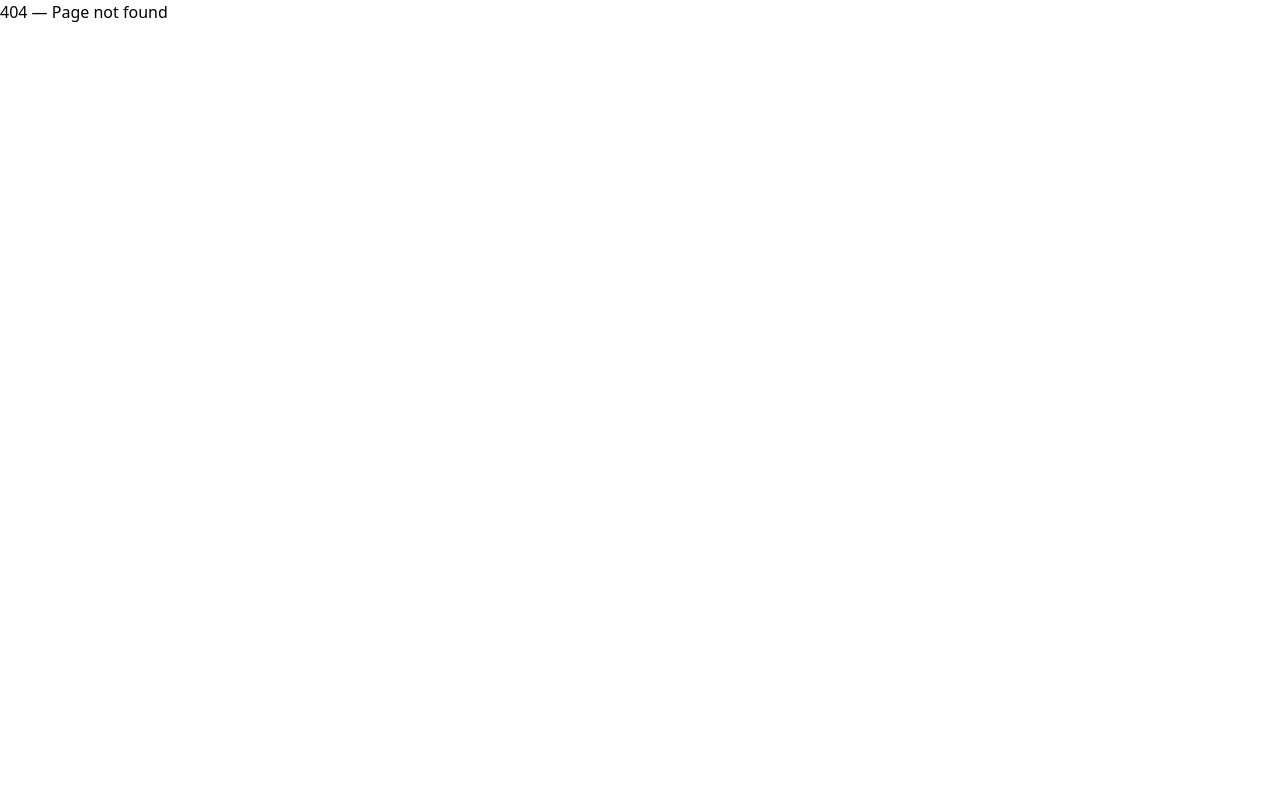
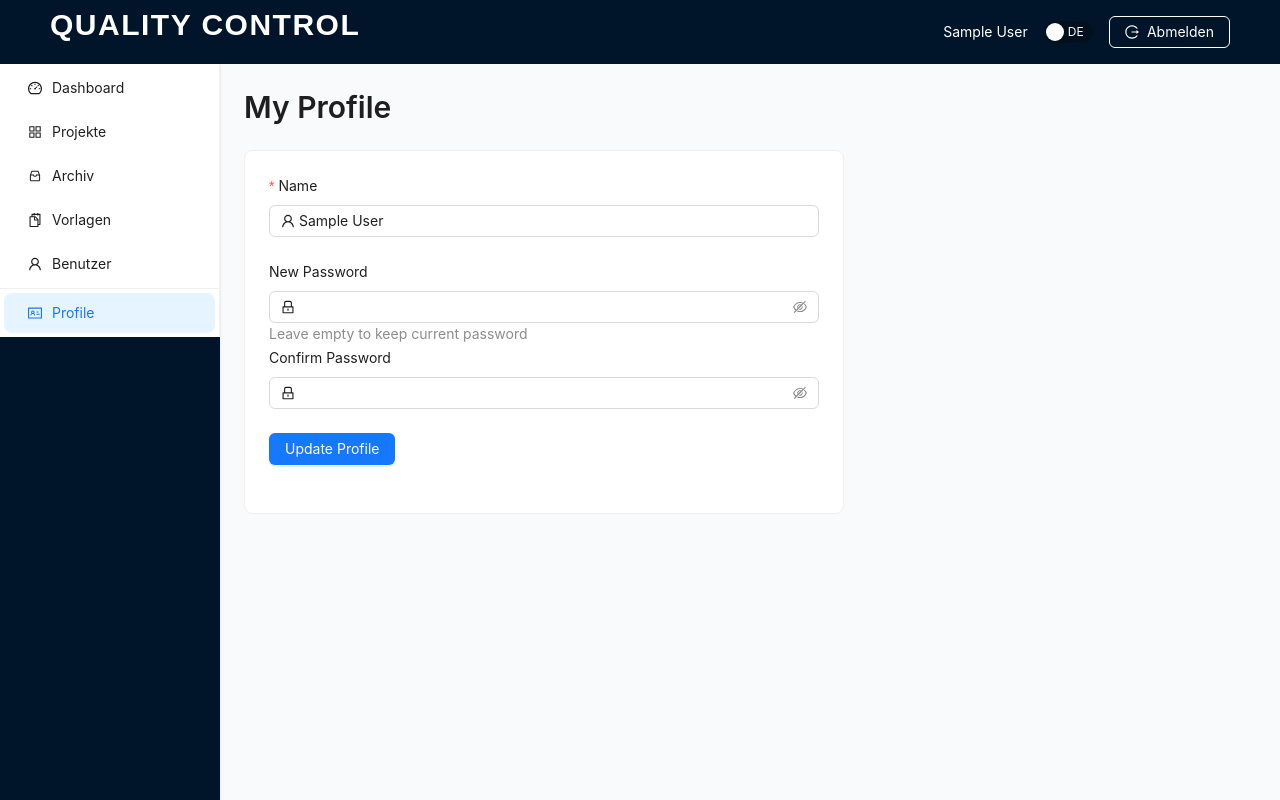
Before and after one commit to maymetra/QC-P-frontend-, a React (Vite) app: page /profile in a window 1280 px wide. Before the commit this address had no page. Built offline with nearby package versions, Linux system fonts and the light colour scheme; sample sign-in values are in the browser's storage.

Commit message:
feat(auth): Add Profile page and forgot password UI

```diff
--- a/src/App.jsx
+++ b/src/App.jsx
@@ -8,6 +8,7 @@ import UsersPage from './pages/UsersPage';
 import TemplatesPage from './pages/TemplatesPage'; // <-- ИЗМЕНЕНО
 import ArchivedProjectsPage from './pages/ArchivedProjectsPage';
 import DashboardPage from './pages/DashboardPage';
+import ProfilePage from './pages/ProfilePage';
 
 export default function App() {
     return (
@@ -24,6 +25,7 @@ export default function App() {
                 <Route path="/projects/:projectId" element={<ProjectDetailPage />} />
                 <Route path="/users" element={<UsersPage />} />
                 <Route path="/templates" element={<TemplatesPage />} /> {/* <-- ИЗМЕНЕНО */}
+                <Route path="/profile" element={<ProfilePage />} />
             </Route>
 
             {/* Редирект с главной (остается прежним) */}
--- a/src/components/LoginForm.jsx
+++ b/src/components/LoginForm.jsx
@@ -1,14 +1,20 @@
 // src/components/LoginForm.jsx
 import React, { useState } from 'react';
 import { LockOutlined, UserOutlined } from '@ant-design/icons';
-import { Button, Checkbox, Form, Input, Flex, Alert } from 'antd';
+import { Button, Checkbox, Form, Input, Flex, Alert, Modal, message } from 'antd'; // <-- Modal, message
 import { useTranslation } from 'react-i18next';
 import { useAuth } from '../context/AuthContext';
+import apiClient from '../services/api'; // <-- API client
 
 export default function LoginForm() {
     const { t } = useTranslation();
     const { login } = useAuth();
     const [error, setError] = useState('');
+
+    // Состояния для модалки забытого пароля
+    const [isForgotOpen, setIsForgotOpen] = useState(false);
+    const [forgotLoading, setForgotLoading] = useState(false);
+    const [forgotForm] = Form.useForm();
 
     const onFinish = async (values) => {
         setError('');
@@ -19,54 +25,79 @@ export default function LoginForm() {
         }
     };
 
+    // Обработчик отправки запроса на сброс
+    const handleForgotSubmit = async (values) => {
+        setForgotLoading(true);
+        try {
+            await apiClient.post('/auth/forgot-password', { username: values.username });
+            message.success(t('login.requestSent'));
+            setIsForgotOpen(false);
+            forgotForm.resetFields();
+        } catch (error) {
+            message.error("Failed to send request or user not found.");
+        } finally {
+            setForgotLoading(false);
+        }
+    };
+
     return (
+        <>
             <Form
                 name="login"
                 initialValues={{ remember: true }}
                 style={{ maxWidth: 360, width: '100%' }}
                 onFinish={onFinish}
             >
-            {/* ——— "Username" ——— */}
-            <Form.Item
-                name="username"
-                rules={[{ required: true, message: t('login.usernameMsg') }]} // <-- ИЗМЕНЕНО
-            >
-                <Input
-                    prefix={<UserOutlined />}
-                    placeholder={t('login.username')} // <-- ИЗМЕНЕНО
-                />
+                {/* ... Username и Password поля остаются теми же ... */}
+                <Form.Item name="username" rules={[{ required: true, message: t('login.usernameMsg') }]}>
+                    <Input prefix={<UserOutlined />} placeholder={t('login.username')} />
                 </Form.Item>
-
-            {/* ——— "Password" ——— */}
-            <Form.Item
-                name="password"
-                rules={[{ required: true, message: t('login.passwordMsg') }]} // <-- ИЗМЕНЕНО
-            >
-                <Input
-                    prefix={<LockOutlined />}
-                    type="password"
-                    placeholder={t('login.password')} // <-- ИЗМЕНЕНО
-                />
+                <Form.Item name="password" rules={[{ required: true, message: t('login.passwordMsg') }]}>
+                    <Input prefix={<LockOutlined />} type="password" placeholder={t('login.password')} />
                 </Form.Item>
 
                 {error && <Alert message={error} type="error" showIcon style={{ marginBottom: 24 }} />}
 
-            {/* ——— checkbox + link——— */}
                 <Form.Item>
                     <Flex justify="space-between" align="center">
                         <Form.Item name="remember" valuePropName="checked" noStyle>
-                        <Checkbox>{t('login.remember')}</Checkbox> {/* <-- ИЗМЕНЕНО */}
+                            <Checkbox>{t('login.remember')}</Checkbox>
                         </Form.Item>
-                    <a href="#">{t('login.forgot')}</a> {/* <-- ИЗМЕНЕНО */}
+                        {/* Кнопка вызывает модалку */}
+                        <a onClick={(e) => { e.preventDefault(); setIsForgotOpen(true); }} href="#">
+                            {t('login.forgot')}
+                        </a>
                     </Flex>
                 </Form.Item>
 
-            {/* ——— login button ——— */}
                 <Form.Item>
                     <Button block type="primary" htmlType="submit">
-                    {t('login.login')} {/* <-- ИЗМЕНЕНО */}
+                        {t('login.login')}
                     </Button>
                 </Form.Item>
             </Form>
+
+            {/* Модальное окно */}
+            <Modal
+                title={t('login.forgotModalTitle')}
+                open={isForgotOpen}
+                onCancel={() => setIsForgotOpen(false)}
+                onOk={() => forgotForm.submit()}
+                confirmLoading={forgotLoading}
+                okText={t('login.submitRequest')}
+                cancelText={t('common.cancel')}
+            >
+                <p>{t('login.forgotDesc')}</p>
+                <Form form={forgotForm} layout="vertical" onFinish={handleForgotSubmit}>
+                    <Form.Item
+                        name="username"
+                        label={t('login.username')}
+                        rules={[{ required: true, message: t('login.usernameMsg') }]}
+                    >
+                        <Input prefix={<UserOutlined />} />
+                    </Form.Item>
+                </Form>
+            </Modal>
+        </>
     );
 }
--- a/src/components/NavigationTab.jsx
+++ b/src/components/NavigationTab.jsx
@@ -6,7 +6,7 @@ import {
     UserOutlined,
     SettingOutlined,
     InboxOutlined,
-    DashboardOutlined, SnippetsOutlined,
+    DashboardOutlined, SnippetsOutlined, IdcardOutlined,
 } from '@ant-design/icons';
 import { useNavigate } from 'react-router-dom';
 import { useTranslation } from 'react-i18next';
@@ -59,8 +59,12 @@ export default function NavigationTab({ activeKey }) {
             label: t('menu.users')
         });
     }
-
-    // Удалена старая вкладка "Settings" отсюда
+    items.push({ type: 'divider' });
+    items.push({
+        key: '/profile',
+        icon: <IdcardOutlined />,
+        label: t('menu.profile', {defaultValue: 'Profile'})
+    });
 
     const handleClick = ({ key }) => navigate(key);
 
--- a/src/i18n.js
+++ b/src/i18n.js
@@ -15,6 +15,7 @@ i18n
                         users: 'Users',
                         templates: 'Templates',
                         archive: 'Archive',
+                        profile: 'Profile',
                     },
                     /* ---------- TABLE HEADERS ---------- */
                     table: {
@@ -62,6 +63,19 @@ i18n
                         usernameMsg: 'Please input your Username!',
                         passwordMsg: 'Please input your Password!',
                         invalidCredentials: 'Invalid username or password',
+                        forgotModalTitle: 'Reset Password Request', // <-- NEW
+                        forgotDesc: 'Please enter your username. The administrator will be notified.', // <-- NEW
+                        submitRequest: 'Send Request', // <-- NEW
+                        requestSent: 'Request sent successfully', // <-- NEW
+                    },
+                    profile: {
+                        title: 'My Profile',
+                        name: 'Name',
+                        password: 'New Password',
+                        confirmPassword: 'Confirm Password',
+                        update: 'Update Profile',
+                        success: 'Profile updated successfully',
+                        mismatch: 'Passwords do not match!',
                     },
                     /* ---------- GENERAL & PROJECTS ---------- */
                     logout: 'Logout',
@@ -99,6 +113,7 @@ i18n
                     /* ---------- USERS PAGE ---------- */
                     usersPage: {
                         title: 'User Management',
+                        resetRequested: 'Password reset requested!',
                         addUser: 'Add User',
                         table: { name: 'Name', username: 'Username', role: 'Role', action: 'Action', edit: 'Edit' },
                         addUserModal: {
--- /dev/null
+++ b/src/pages/ProfilePage.jsx
@@ -0,0 +1,106 @@
+import React from 'react';
+import { Layout, Typography, Form, Input, Button, Card, message, Flex } from 'antd';
+import { useAuth } from '../context/AuthContext';
+import { useTranslation } from 'react-i18next';
+import apiClient from '../services/api';
+import NavigationTab from '../components/NavigationTab';
+import LanguageSwitch from '../components/LanguageSwitch';
+import { LogoutOutlined, UserOutlined, LockOutlined } from '@ant-design/icons';
+
+const { Header, Sider, Content } = Layout;
+const { Title, Text } = Typography;
+
+export default function ProfilePage() {
+    const { user, logout } = useAuth();
+    const { t } = useTranslation();
+    const [form] = Form.useForm();
+
+    const onFinish = async (values) => {
+        try {
+            const payload = {
+                name: values.name,
+                // Если пароль не введен, не отправляем его
+                password: values.password || undefined,
+            };
+            await apiClient.put('/users/me', payload);
+            message.success(t('profile.success'));
+            form.setFieldValue('password', '');
+            form.setFieldValue('confirm', '');
+        } catch (error) {
+            console.error("Update failed", error);
+            message.error("Failed to update profile");
+        }
+    };
+
+    return (
+        <Layout style={{ minHeight: '100vh' }}>
+            <Header className="flex justify-between items-center bg-gray-900 px-6 shadow-sm">
+                <h1 className="futuristic text-2xl sm:text-3xl m-0 leading-none">QUALITY CONTROL</h1>
+                <Flex align="center" gap="middle">
+                    <Text style={{ color: 'white' }}>{user?.name}</Text>
+                    <LanguageSwitch />
+                    <Button ghost icon={<LogoutOutlined />} onClick={logout}>{t('logout')}</Button>
+                </Flex>
+            </Header>
+
+            <Layout>
+                <Sider width={220} className="bg-white shadow-sm">
+                    <NavigationTab activeKey="/profile" />
+                </Sider>
+
+                <Content className="p-6 bg-gray-50">
+                    <Title level={2} className="!mb-6">{t('profile.title')}</Title>
+
+                    <Card style={{ maxWidth: 600 }}>
+                        <Form
+                            form={form}
+                            layout="vertical"
+                            initialValues={{ name: user?.name }}
+                            onFinish={onFinish}
+                        >
+                            <Form.Item
+                                name="name"
+                                label={t('profile.name')}
+                                rules={[{ required: true }]}
+                            >
+                                <Input prefix={<UserOutlined />} />
+                            </Form.Item>
+
+                            <Form.Item
+                                name="password"
+                                label={t('profile.password')}
+                                help="Leave empty to keep current password"
+                            >
+                                <Input.Password prefix={<LockOutlined />} />
+                            </Form.Item>
+
+                            <Form.Item
+                                name="confirm"
+                                label={t('profile.confirmPassword')}
+                                dependencies={['password']}
+                                rules={[
+                                    ({ getFieldValue }) => ({
+                                        validator(_, value) {
+                                            if (!value || getFieldValue('password') === value) {
+                                                return Promise.resolve();
+                                            }
+                                            return Promise.reject(new Error(t('profile.mismatch')));
+                                        },
+                                    }),
+                                ]}
+                            >
+                                <Input.Password prefix={<LockOutlined />} />
+                            </Form.Item>
+
+                            <Form.Item>
+                                <Button type="primary" htmlType="submit">
+                                    {t('profile.update')}
+                                </Button>
+                            </Form.Item>
+                        </Form>
+                    </Card>
+                </Content>
+            </Layout>
+        </Layout>
+    );
+}
--- a/src/pages/UsersPage.jsx
+++ b/src/pages/UsersPage.jsx
@@ -5,7 +5,8 @@ import { useAuth } from '../context/AuthContext';
 import LanguageSwitch from '../components/LanguageSwitch';
 import NavigationTab from '../components/NavigationTab';
 import AddUserForm from '../components/AddUserForm';
-import { LogoutOutlined, PlusOutlined, UserAddOutlined } from '@ant-design/icons';
+import { LogoutOutlined, PlusOutlined, UserAddOutlined, ExclamationCircleOutlined, } from '@ant-design/icons';
+import { Tooltip } from 'antd';
 import { useTranslation } from 'react-i18next';
 import apiClient from '../services/api';
 
@@ -100,6 +101,22 @@ export default function UsersPage() {
     };
 
     const columns = [
+        {
+            title: t('usersPage.table.name'),
+            dataIndex: 'name',
+            key: 'name',
+            render: (text, record) => (
+                <div style={{ display: 'flex', alignItems: 'center', gap: 8 }}>
+                    {text}
+                    {/* Показываем иконку, если requested reset */}
+                    {record.password_reset_needed && (
+                        <Tooltip title={t('usersPage.resetRequested', {defaultValue: 'Password Reset Requested'})}>
+                            <ExclamationCircleOutlined style={{ color: '#faad14', fontSize: '16px' }} />
+                        </Tooltip>
+                    )}
+                </div>
+            )
+        },
         { title: t('usersPage.table.name'), dataIndex: 'name', key: 'name' },
         { title: t('usersPage.table.username'), dataIndex: 'username', key: 'username' },
         {
```
Lines whose indentation alone changed are shown as unchanged.
